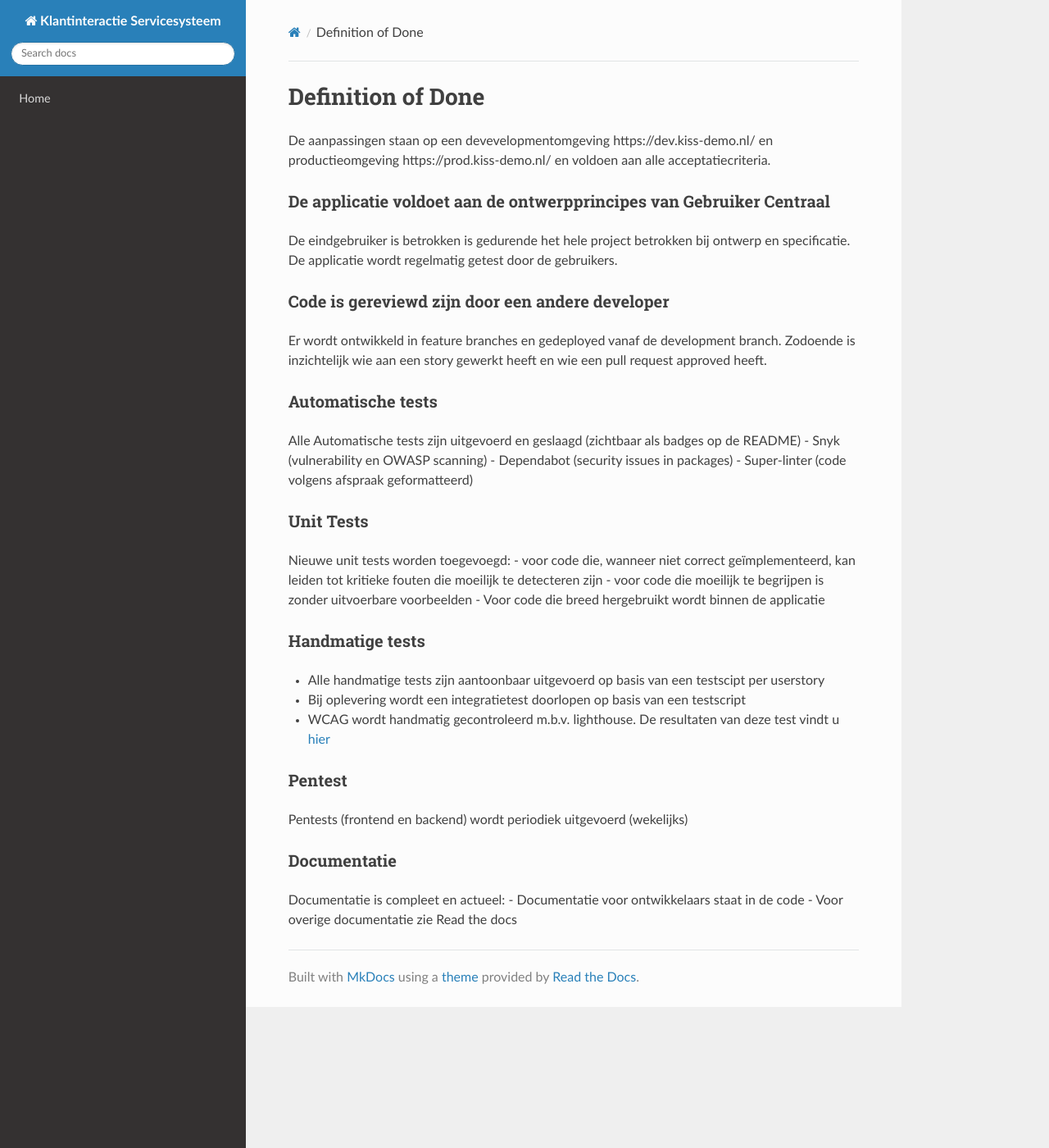
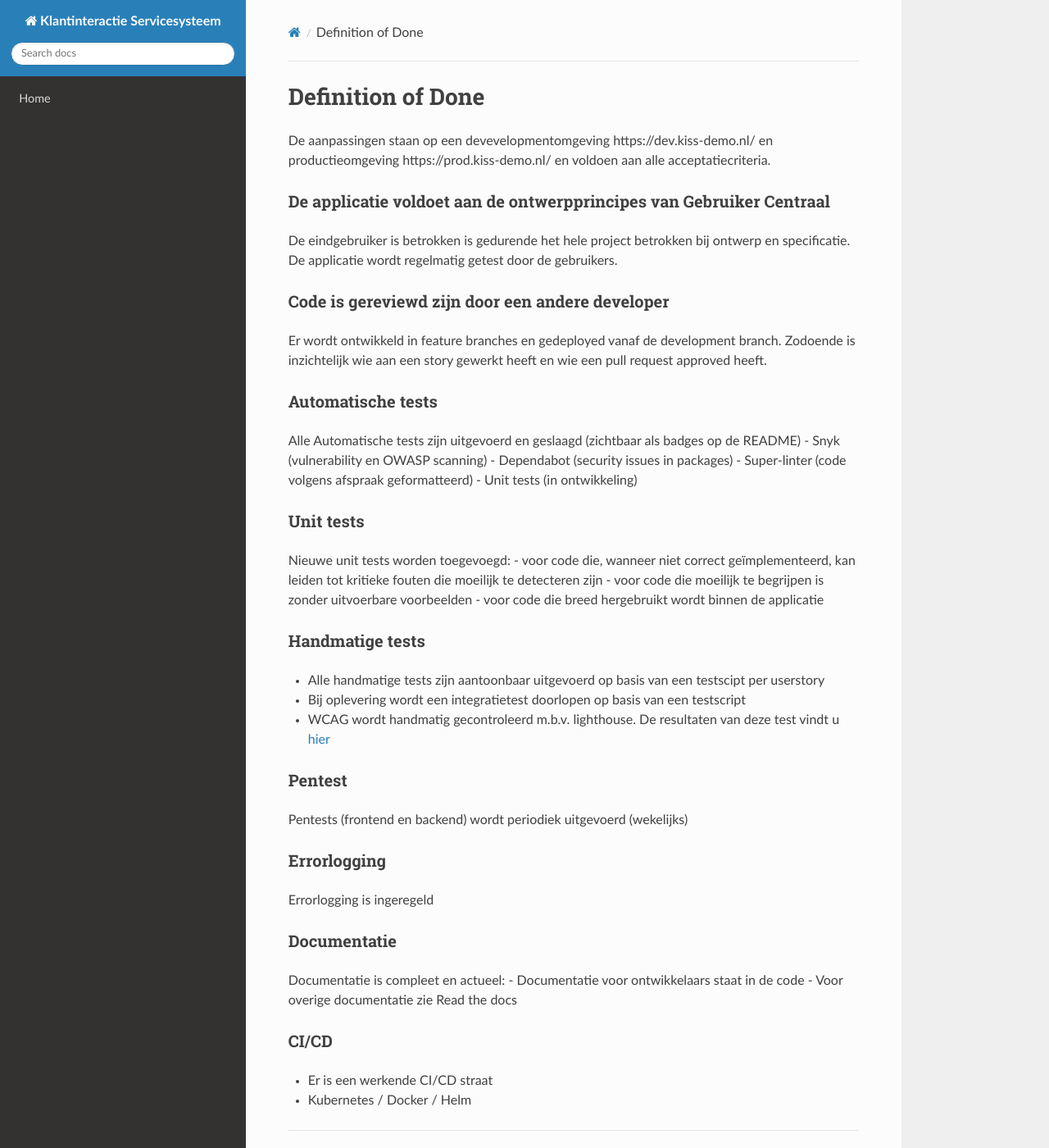
Before and after one commit to Klantinteractie-Servicesysteem/.github, an MkDocs documentation site: the page built from docs/DEFINITIONOFDONE.md, in a window 1280 px wide and 1400 px high. Shown: the whole window at 82% size. Built offline with MkDocs 1.6.1, drawn with Linux system fonts in a browser that asks for light colours; nearby versions of some CDN libraries.

Commit message:
Update DEFINITIONOFDONE.md

```diff
--- a/docs/DEFINITIONOFDONE.md
+++ b/docs/DEFINITIONOFDONE.md
@@ -13,12 +13,13 @@ Alle Automatische tests zijn uitgevoerd en geslaagd (zichtbaar als badges op de
 - Snyk (vulnerability en OWASP scanning)
 - Dependabot (security issues in packages)
 - Super-linter (code volgens afspraak geformatteerd)
+- Unit tests (in ontwikkeling)
 
-### Unit Tests
+### Unit tests
 Nieuwe unit tests worden toegevoegd:
 - voor code die, wanneer niet correct geïmplementeerd, kan leiden tot kritieke fouten die moeilijk te detecteren zijn
 - voor code die moeilijk te begrijpen is zonder uitvoerbare voorbeelden
-- Voor code die breed hergebruikt wordt binnen de applicatie
+- voor code die breed hergebruikt wordt binnen de applicatie
 
 ### Handmatige tests
 - Alle handmatige tests zijn aantoonbaar uitgevoerd op basis van een testscipt per userstory
@@ -28,7 +29,14 @@ Nieuwe unit tests worden toegevoegd:
 ### Pentest
 Pentests (frontend en backend) wordt periodiek uitgevoerd (wekelijks)
 
+### Errorlogging
+Errorlogging is ingeregeld
+
 ### Documentatie
 Documentatie is compleet en actueel:
 - Documentatie voor ontwikkelaars staat in de code
 - Voor overige documentatie zie Read the docs
+
+### CI/CD
+- Er is een werkende CI/CD straat
+- Kubernetes / Docker / Helm
```
